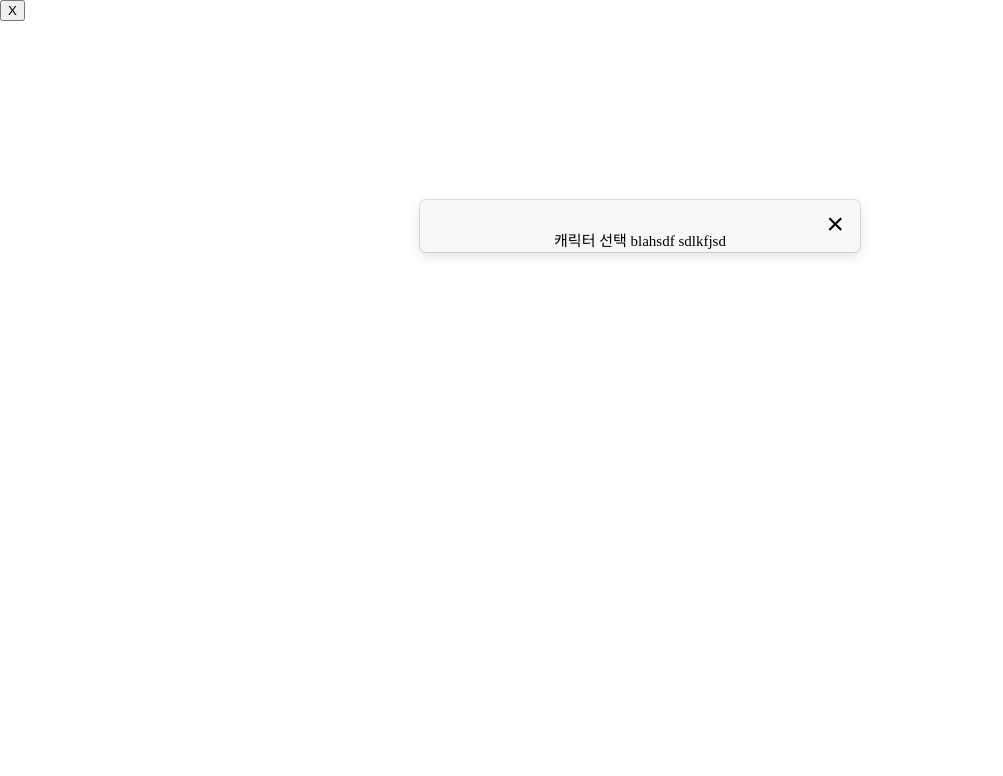
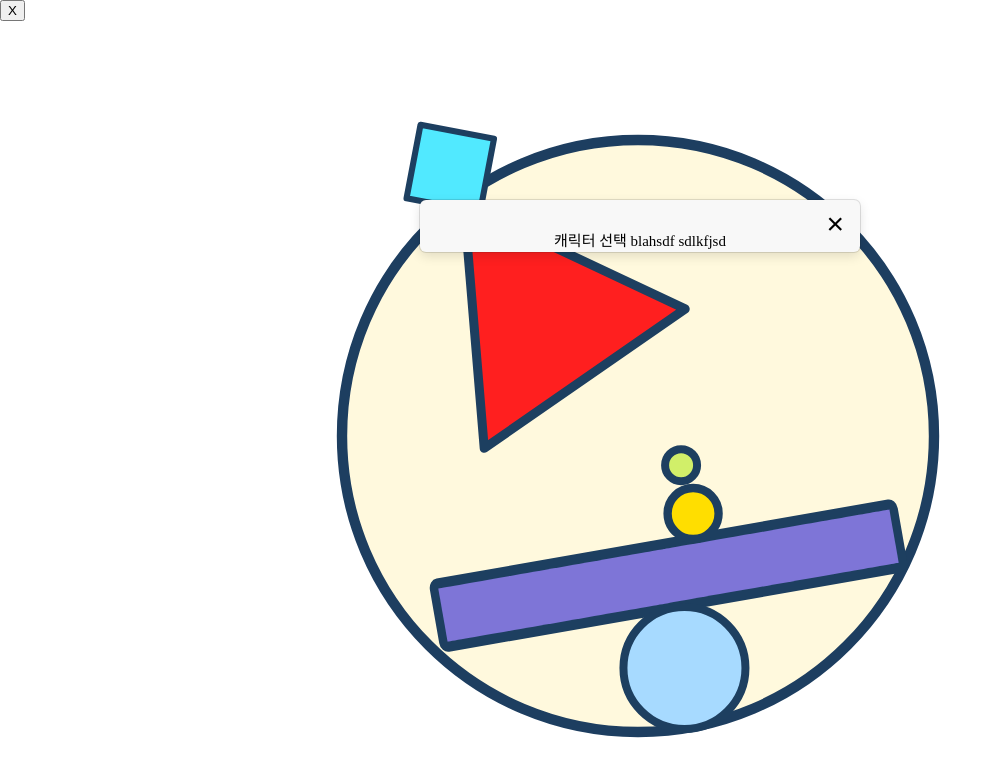
Before and after one commit to zer01ne-eat/dontpanic, a React app: page / in a window 1280 px wide. Shown: the top 776 px of the page, without its empty margins (0-1003 px from the left). Built offline with nearby package versions, Linux system fonts and the light colour scheme.

Commit message:
lottie added

```diff
--- a/layouts/App.tsx
+++ b/layouts/App.tsx
@@ -25,7 +25,7 @@ const App = () => {
     return (
         <div>
             <NavBar />
-        	{/* <Lottie options={lottieOptions} /> */}
+        	<Lottie options={lottieOptions} />
             <Modal show={showCreateWorkspaceModal} onCloseModal={onCloseModal}>
                 캐릭터 선택
                 blahsdf
```
